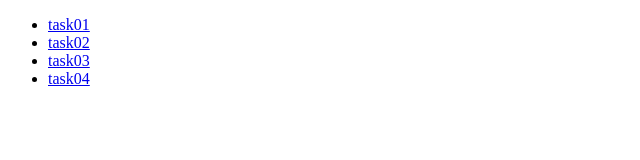
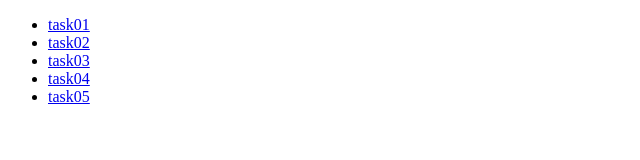
Before and after one commit to exprosic/baiduife, a plain HTML site: page index.html in a window 1280 px wide. Shown: the full height of the page, 0-640 px from the left. Drawn offline with Linux system fonts and the light colour scheme.

Commit message:
update index.html

```diff
--- a/index.html
+++ b/index.html
@@ -9,6 +9,7 @@
 	<li><a href="task02/index.html">task02</a></li>
 	<li><a href="task03/index.html">task03</a></li>
 	<li><a href="task04/index.html">task04</a></li>
+	<li><a href="task05/index.html">task05</a></li>
 </ul>
 </body>
 </html>
```
